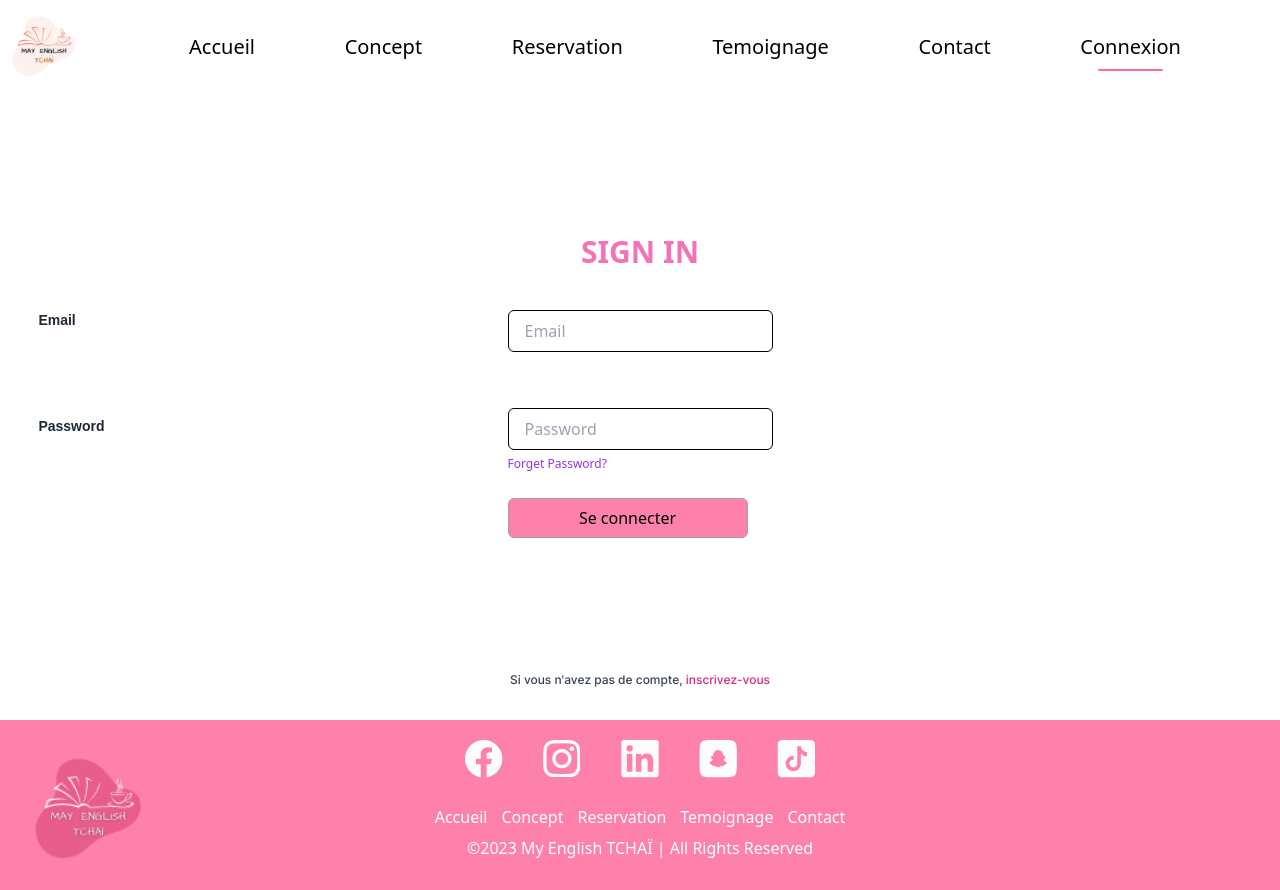
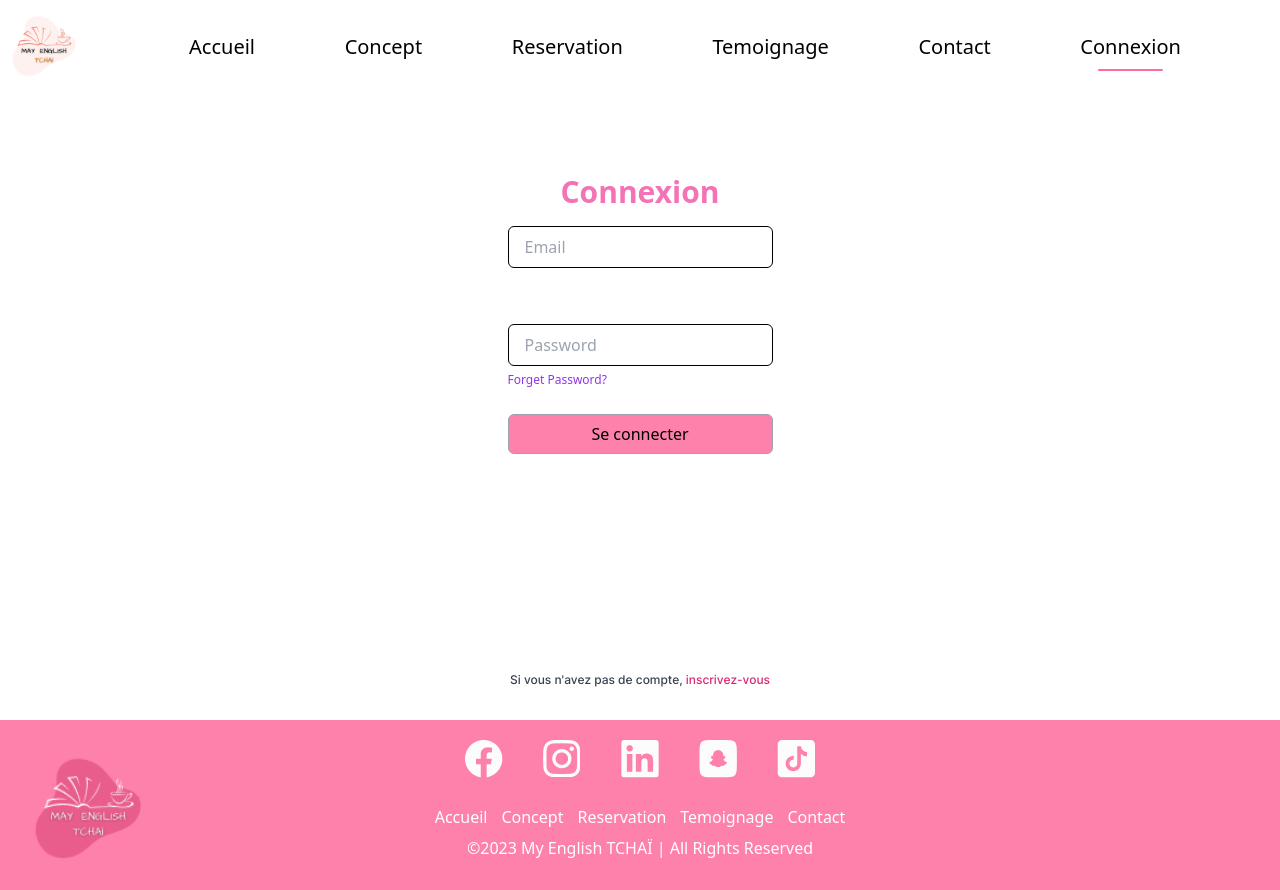
Before and after one commit to may-english-tchai/web-app, a React (Vite) app: page /login in a window 1280 px wide. Built offline with nearby package versions, Linux system fonts and the light colour scheme; a web font is replaced by a local one.

Commit message:
#feat: #185 add page profilepage

```diff
--- a/src/App.jsx
+++ b/src/App.jsx
@@ -10,15 +10,36 @@ import RegisterPage from "./pages/RegisterPage";
 import InformationPage from "./pages/InformationPage";
 import PaymentSuccessPage from "./pages/PaymentSuccessPage";
 import FailedPaymentPage from "./pages/FailedPaymentPage";
+import { Toaster } from "react-hot-toast";
+import ProfilePage from "./pages/ProfilePage";
 
 const App = () => {
 	return (
 		<>
 			<Header />
-
+			<Toaster
+				toastOptions={{
+					style: {
+						border: "3px solid green",
+						padding: "16px",
+						fontStyle: "bold",
+					},
+					success: {
+						style: {
+							color: "green",
+						},
+					},
+					error: {
+						style: {
+							color: "red",
+						},
+					},
+				}}
+			/>
 			<Routes>
 				<Route path="/" element={<HomePage />} />
 				<Route path="/home" element={<HomePage />} />
+				<Route path="/profile" element={<ProfilePage />} />
 				<Route path="/payment" element={<PaymentPage />} />
 				<Route path="/login" element={<LoginPage />} />
 				<Route path="/information" element={<InformationPage />} />
--- a/src/components/Availability.jsx
+++ b/src/components/Availability.jsx
@@ -6,7 +6,7 @@ import Card from "./availability/Card";
 import { graphql } from "../store/http";
 import { BookingStore } from "../store/booking";
 import { useNavigate } from "react-router-dom";
-import toast, { Toaster } from "react-hot-toast";
+import toast from "react-hot-toast";
 
 const Availability = () => {
 	const navigate = useNavigate();
@@ -69,18 +69,6 @@ const Availability = () => {
 				<Title text="MAKE YOUR RESERVATION" textColor="black" hrColor="black" />
 			</div>
 
-			<Toaster
-				toastOptions={{
-					style: {
-						border: "3px solid red",
-						padding: "16px",
-						color: "red",
-						fontStyle: "bold",
-					},
-				}}
-				reverseOrder={true}
-			/>
-
 			<div className="box bg-white rounded p-2 flex flex-wrap justify-between w-11/12">
 				<div className=" text-center w-full mb-2 ">
 					<h4 id="sous-titre">Prochaines disponibilités</h4>
--- a/src/components/Contact.jsx
+++ b/src/components/Contact.jsx
@@ -2,7 +2,7 @@ import "../assets/styles/contact.scss";
 import Button from "./elements/Button";
 import Title from "./elements/Title";
 import { api } from "../store/http";
-import toast, { Toaster } from "react-hot-toast";
+import toast from "react-hot-toast";
 
 const handleSubmit = (e) => {
 	e.preventDefault();
@@ -75,7 +75,6 @@ const Contact = () => {
 					</form>
 				</div>
 			</div>
-			<Toaster containerStyle={{ marginTop: "150px" }} reverseOrder={true} />
 		</div>
 	);
 };
--- a/src/components/Header.jsx
+++ b/src/components/Header.jsx
@@ -104,11 +104,23 @@ const Header = () => {
 					</li>
 
 					{isAuthenticated() ? (
-						<li className="navbar_list slideInDown-4">
-							<HashLink to="/login" className="btn-link" onClick={handleLogout}>
-								Déconnexion
-							</HashLink>
-						</li>
+						<>
+							<li className="navbar_list slideInDown-4">
+								<HashLink to="/profile" className="btn-link">
+									Profile
+								</HashLink>
+							</li>
+
+							<li className="navbar_list slideInDown-4">
+								<HashLink
+									to="/login"
+									className="btn-link"
+									onClick={handleLogout}
+								>
+									Déconnexion
+								</HashLink>
+							</li>
+						</>
 					) : (
 						<li className="navbar_list slideInDown-4">
 							<Link
--- a/src/components/SignInForm.jsx
+++ b/src/components/SignInForm.jsx
@@ -1,7 +1,7 @@
 import Button from "./elements/Button";
 import { signUp } from "../store/auth";
 import { useNavigate } from "react-router-dom";
-import toast, { Toaster } from "react-hot-toast";
+import toast from "react-hot-toast";
 import { wait, notifyError } from "../store/auth";
 
 const Login = () => {
@@ -26,17 +26,11 @@ const Login = () => {
 	return (
 		<div className="signinform flex flex-col justify-center overflow-hidden h-4/5">
 			<div className="m-auto rounded-md lg:max-w-xl">
-				<h1 className="text-3xl font-semibold text-center text-pink-400 my-36 mb-10">
-					SIGN IN
+				<h1 className="text-3xl font-semibold text-center text-pink-400">
+					Connexion
 				</h1>
 				<form className="mb-3" onSubmit={handleSubmit}>
-					<div className="mb-10">
-						<label
-							htmlFor="email"
-							className="hidden md:block text-sm font-semibold text-gray-800"
-						>
-							Email
-						</label>
+					<div className="mb-5">
 						<input
 							type="email"
 							name="email"
@@ -46,12 +40,6 @@ const Login = () => {
 						/>
 					</div>
 					<div className="mt-10">
-						<label
-							htmlFor="password"
-							className="hidden md:block text-sm mt-6 mr-10 font-semibold text-gray-800"
-						>
-							Password
-						</label>
 						<input
 							type="password"
 							name="password"
@@ -63,13 +51,12 @@ const Login = () => {
 					<a href="#bla" className="text-xs text-purple-600 hover:underline">
 						Forget Password?
 					</a>
-					<div className="mt-6 justify-items-center">
-						<Toaster
-							containerStyle={{ marginTop: "150px" }}
-							reverseOrder={true}
-						/>
-
-						<Button type="submit" style={{ backgroundColor: "#FD81AB" }}>
+					<div className="mt-6 place-content-center">
+						<Button
+							type="submit"
+							style={{ backgroundColor: "#FD81AB" }}
+							className={"w-full"}
+						>
 							Se connecter
 						</Button>
 					</div>
--- a/src/components/payment/PaymentSuccessful.jsx
+++ b/src/components/payment/PaymentSuccessful.jsx
@@ -1,7 +1,7 @@
 import Button from "../elements/Button";
 import "../../assets/styles/paymentsuccessful.scss";
 import { useState } from "react";
-import toast, { Toaster } from "react-hot-toast";
+import toast from "react-hot-toast";
 import { useEffect } from "react";
 
 const PaymentSuccessful = () => {
@@ -43,16 +43,6 @@ const PaymentSuccessful = () => {
 	return (
 		<div className="flex h-screen flex-col md:flex-row items-center max-w-screen-xl mx-auto my-auto">
 			<div className="successfulPayment mt-28 flex flex-col items-center text-center space-y-10 md:space-y-10 md:mx-8 md:w-1/2">
-				<Toaster
-					toastOptions={{
-						style: {
-							border: "3px solid green",
-							padding: "16px",
-							color: "green",
-							fontStyle: "bold",
-						},
-					}}
-				/>
 				<div className="text-base md:text-3xl">
 					<h2>Paiement Reussi</h2>
 				</div>
--- /dev/null
+++ b/src/components/profile/ProfileUser.jsx
@@ -0,0 +1,21 @@
+import PropTypes from "prop-types";
+
+const ProfileUser = ({ user }) => {
+	return (
+		<div className="profile-user">
+			<div className="profile-user__avatar">
+				<img src={user.avatar} alt="avatar" />
+			</div>
+			<div className="profile-user__info">
+				<h3>{user.name}</h3>
+				<p>{user.email}</p>
+			</div>
+		</div>
+	);
+};
+
+ProfileUser.propTypes = {
+	user: PropTypes.object.isRequired,
+};
+
+export default ProfileUser;
--- /dev/null
+++ b/src/pages/ProfilePage.jsx
@@ -0,0 +1,15 @@
+import jwtDecode from "jwt-decode";
+import ProfileUser from "../components/profile/ProfileUser";
+import TokenStore from "../store/token";
+
+const ProfilePage = () => {
+	const user = jwtDecode(TokenStore.getToken());
+	console.log(user);
+	return (
+		<div className="signinform flex flex-col justify-center overflow-hidden h-4/5">
+			<ProfileUser user={user} />
+		</div>
+	);
+};
+
+export default ProfilePage;
--- a/src/pages/RegisterPage.jsx
+++ b/src/pages/RegisterPage.jsx
@@ -1,9 +1,9 @@
-import Register from "../components/Register";
+import RegisterForm from "../components/RegisterForm";
 
 const RegisterPage = () => {
 	return (
 		<>
-			<Register />
+			<RegisterForm />
 		</>
 	);
 };
```
Also changed, not shown: src/components/RegisterForm.jsx (renamed from src/components/Register.jsx).
